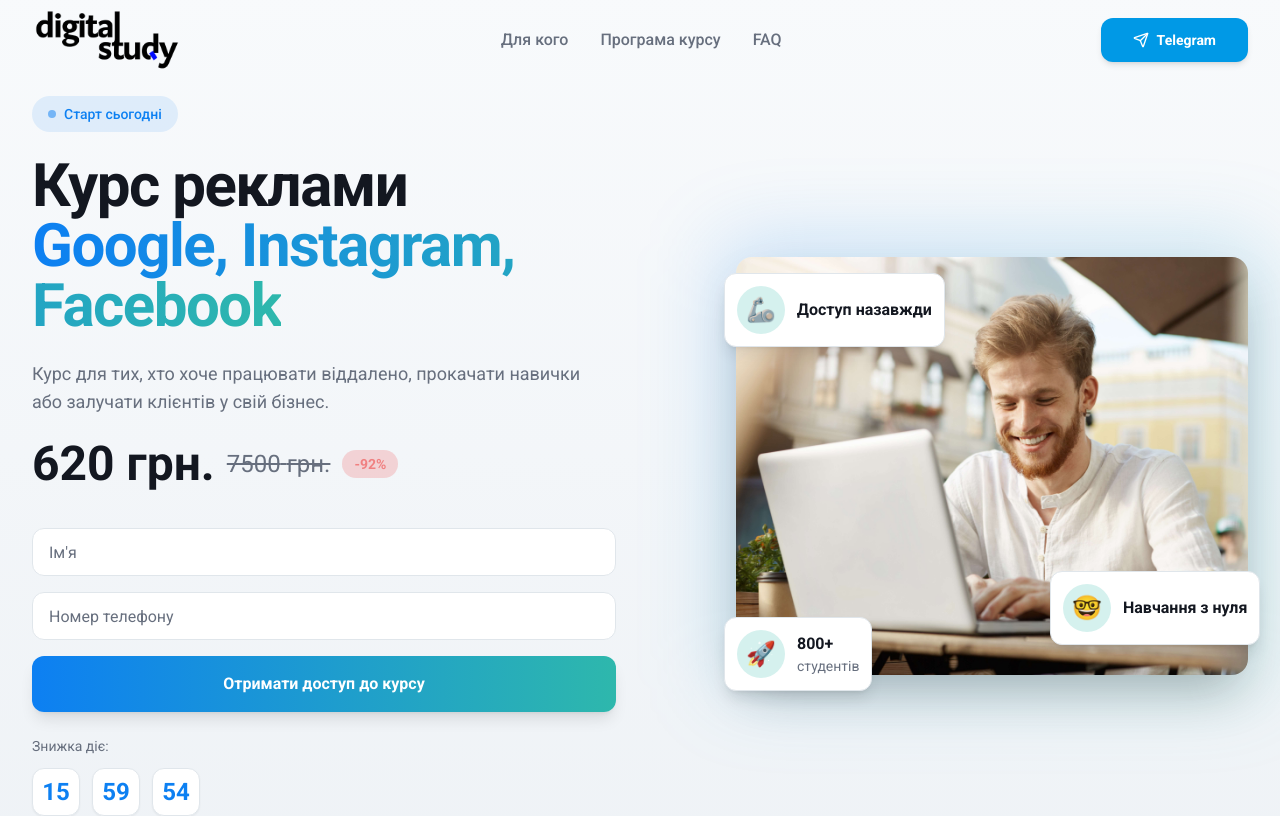
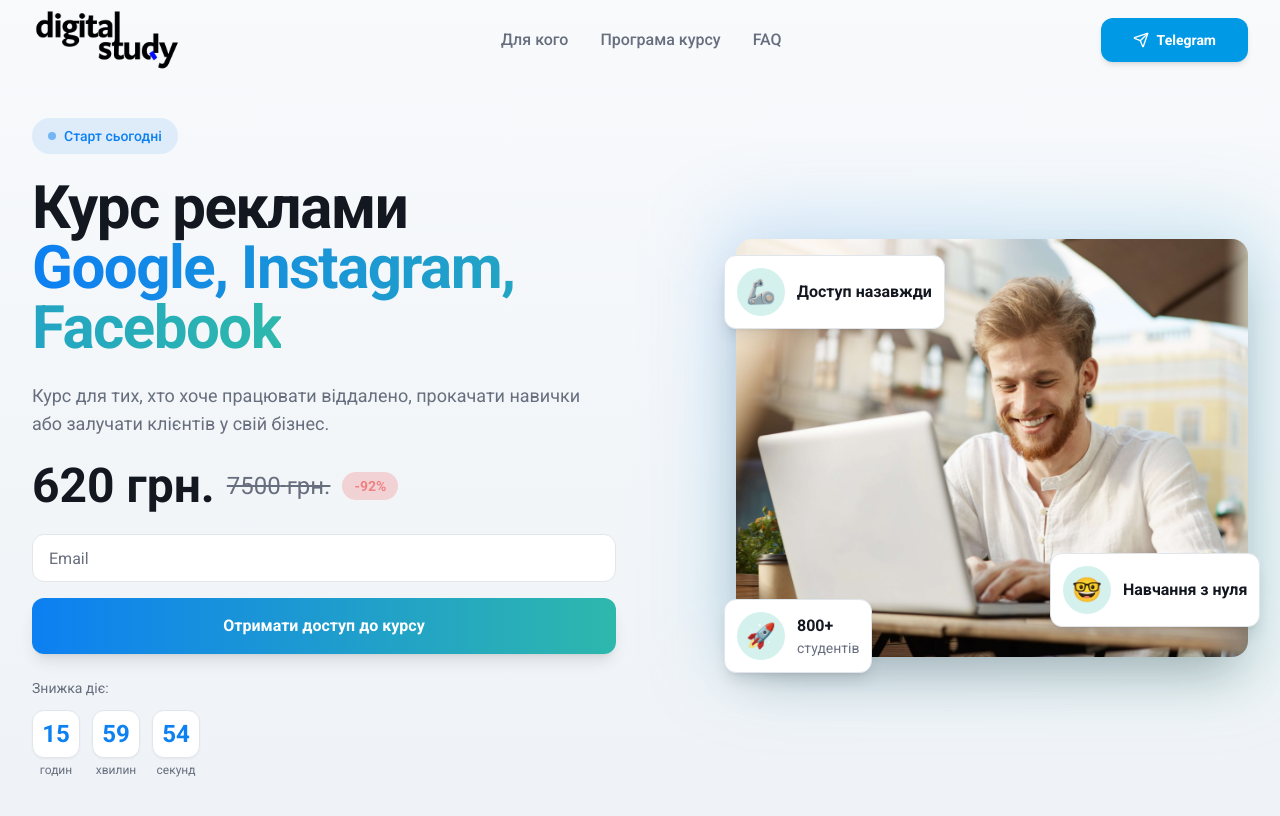
Before and after one commit to vladyslavlee/digital-study, a React (Vite) app: page /ppc in a window 1280 px wide. Shown: the top 816 px of the page. Built offline with nearby package versions, Linux system fonts and the light colour scheme.

Commit message:
update content

```diff
--- a/src/components/HeroSection.tsx
+++ b/src/components/HeroSection.tsx
@@ -38,7 +38,7 @@
               </div>
 
               {/* Form */}
-              <div className='pt-4 animate__animated animate__fadeInUp animate__delay-2s'>
+              <div className='animate__animated animate__fadeInUp animate__delay-2s'>
                 <PaymentForm
                   variant={PaymentFormVariant.HERO}
                   redirectUrl={content.paymentForm.link}
--- a/src/components/PaymentForm.tsx
+++ b/src/components/PaymentForm.tsx
@@ -17,17 +17,21 @@
   variant = PaymentFormVariant.HERO,
   redirectUrl = 'https://secure.wayforpay.com/button/b53577cdaf715',
 }: Partial<PaymentFormProps>) => {
-  const [name, setName] = useState('');
-  const [phone, setPhone] = useState('');
+  const [email, setEmail] = useState('');
+  // const [name, setName] = useState('');
+  // const [phone, setPhone] = useState('');
   const [isLoading, setIsLoading] = useState(false);
 
   const handleSubmit = async (e: React.FormEvent) => {
     e.preventDefault();
 
-    if (!name.trim() || !phone.trim()) {
+    // const condition = !name.trim() || !phone.trim();
+    const condition = !email.trim();
+
+    if (condition) {
       toast({
         title: 'Помилка',
-        description: 'Будь ласка, заповніть усі поля',
+        description: 'Будь ласка, заповніть всі поля форми.',
         variant: 'destructive',
       });
 
@@ -43,8 +47,9 @@
 
     globalThis.open(redirectUrl, '_blank', 'noopener noreferrer');
 
-    setName('');
-    setPhone('');
+    setEmail('');
+    // setName('');
+    // setPhone('');
 
     setIsLoading(false);
   };
@@ -52,6 +57,13 @@
   return (
     <form onSubmit={handleSubmit} className='space-y-4'>
       <Input
+        type='email'
+        placeholder='Email'
+        value={email}
+        onChange={(e) => setEmail(e.target.value)}
+        className={variant === 'section' ? 'bg-background' : ''}
+      />
+      {/* <Input
         type='text'
         placeholder="Ім'я"
         value={name}
@@ -64,7 +76,7 @@
         value={phone}
         onChange={(e) => setPhone(e.target.value)}
         className={variant === 'section' ? 'bg-background' : ''}
-      />
+      /> */}
       <Button type='submit' variant='hero' size='xl' className='w-full' disabled={isLoading}>
         {isLoading ? 'Відправка...' : 'Отримати доступ до курсу'}
       </Button>
```
